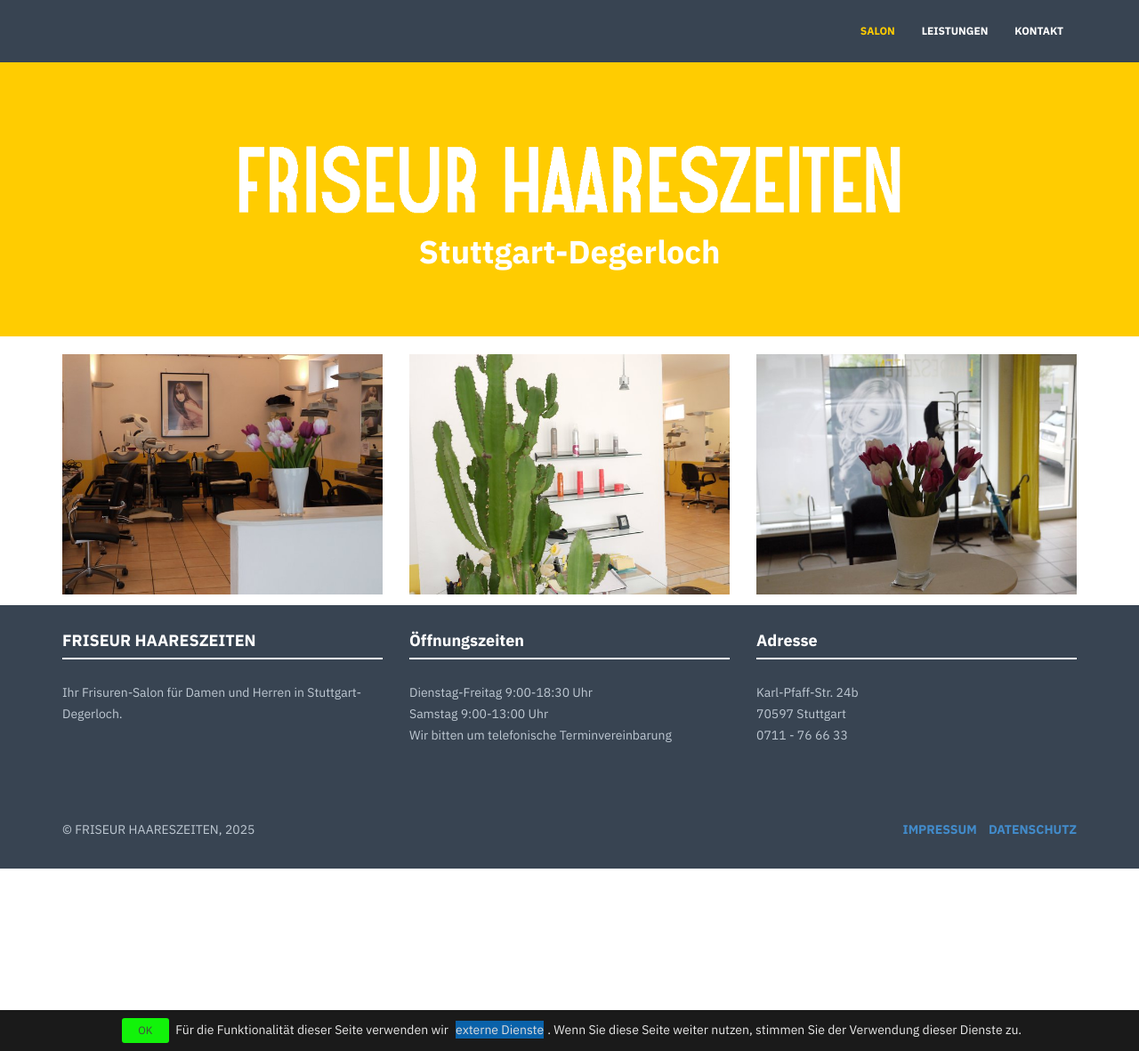
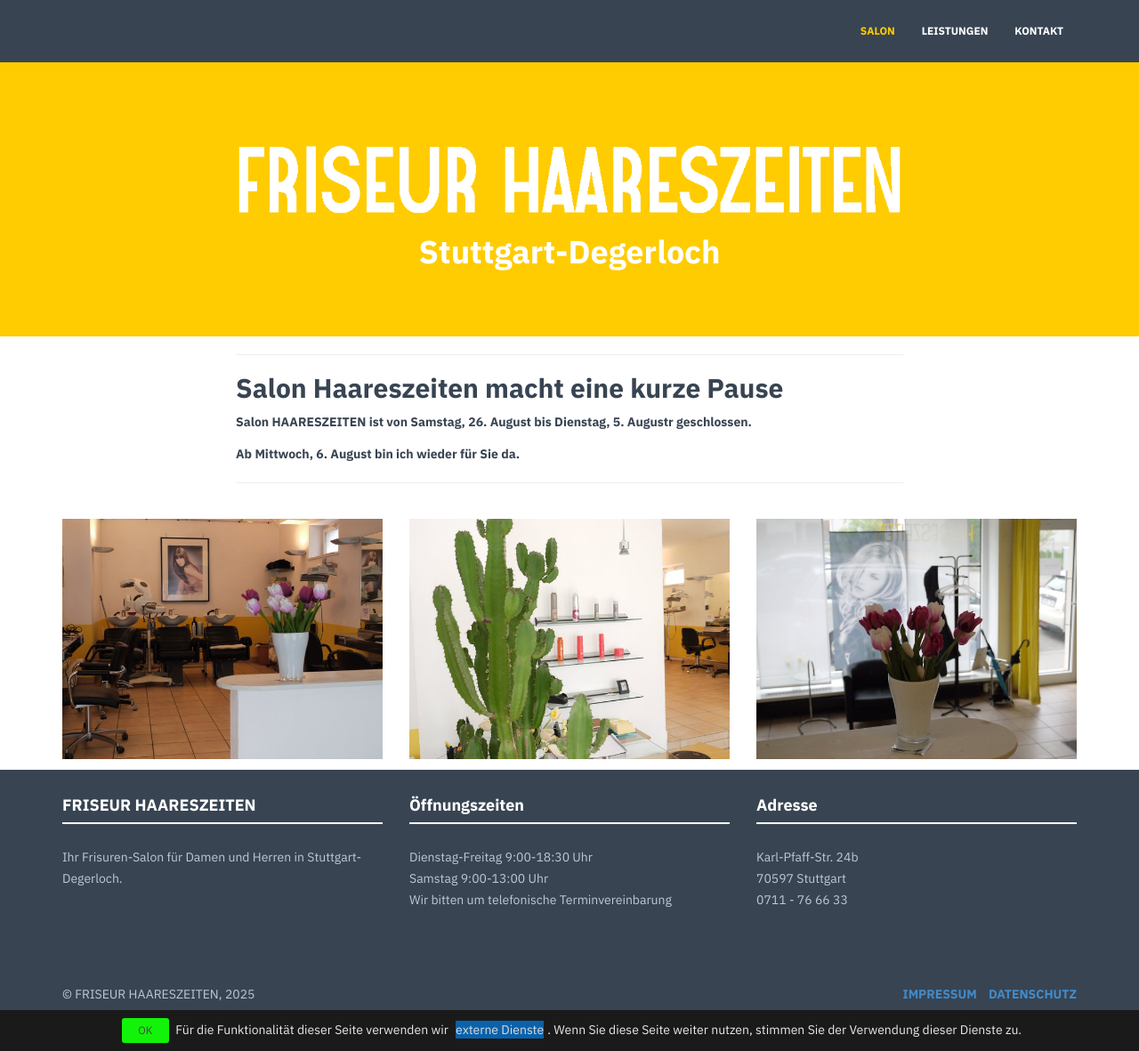
Before and after one commit to haareszeiten/haareszeiten.github.io, a Jekyll site: the page built from index.html, in a window 1280 px wide and 1181 px high. Shown: the whole window at 89% size. Built offline with Jekyll 4.4.1, drawn with Linux system fonts in a browser that asks for light colours.

Commit message:
Beginn Urlaub

```diff
--- a/index.html
+++ b/index.html
@@ -5,19 +5,19 @@ permalink: /
 footer: yes
 ---
 
-<!-- AKTUELLES --
+<!-- AKTUELLES -- ENDE AKTUELLES -->
 <div class="container">
     <div class="row">
         <div class="col-md-8 col-md-offset-2">
             <hr>
            <h2>Salon Haareszeiten macht eine kurze Pause</h2>
-            <p><strong>Salon HAARESZEITEN ist von Samstag, 21. Oktober bis Dienstag, 24. Oktober geschlossen.</p>
-            <p>Ab Mittwoch, 25. Oktober sind wir wieder für Sie da.</strong></p>
+            <p><strong>Salon HAARESZEITEN ist von Samstag, 26. August bis Dienstag, 5. Augustr geschlossen.</p>
+            <p>Ab Mittwoch, 6. August bin ich wieder für Sie da.</strong></p>
             <hr>
         </div>
     </div>
 </div>
-ENDE AKTUELLES -->
+
 
 <br/>  <!-- Abstand gelbes Banner zu Bildern -->
 
```
